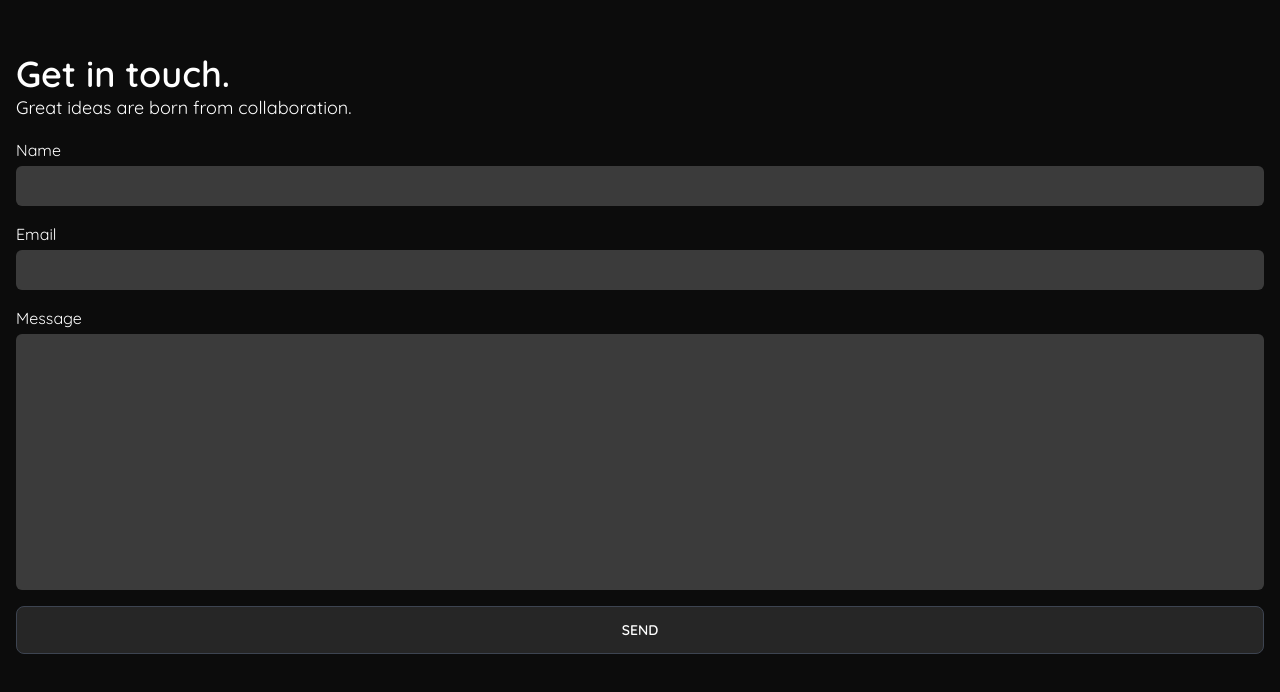
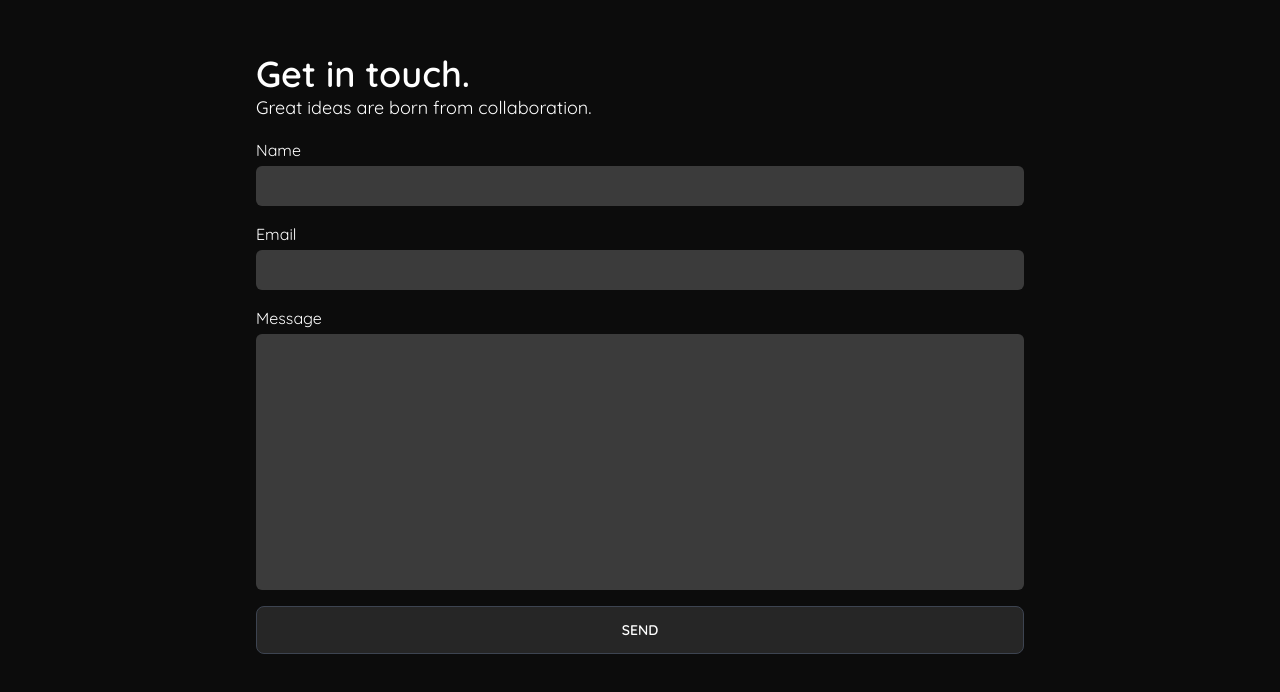
Before and after one commit to parqaman/myportfolio, a React (Vite) app: page /#/ in a window 1280 px wide. Shown: the part 2446-3138 px from the top of the page. Built offline with nearby package versions, Linux system fonts and the light colour scheme.

Commit message:
fixed form sizing

```diff
--- a/src/components/Contact.tsx
+++ b/src/components/Contact.tsx
@@ -72,7 +72,7 @@ export const Contact = () => {
 
   return (
     <div id='contact' className="min-h-screen flex  flex-col items-center justify-center">
-    <div className="content opacity-0 transition-all duration-700  w-full">
+    <div className="content opacity-0 transition-all duration-700  w-full max-w-3xl">
       <div>
         <h1 className='text-4xl font-semibold'>Get in touch.</h1>
         <p className='text-lg'>
```
